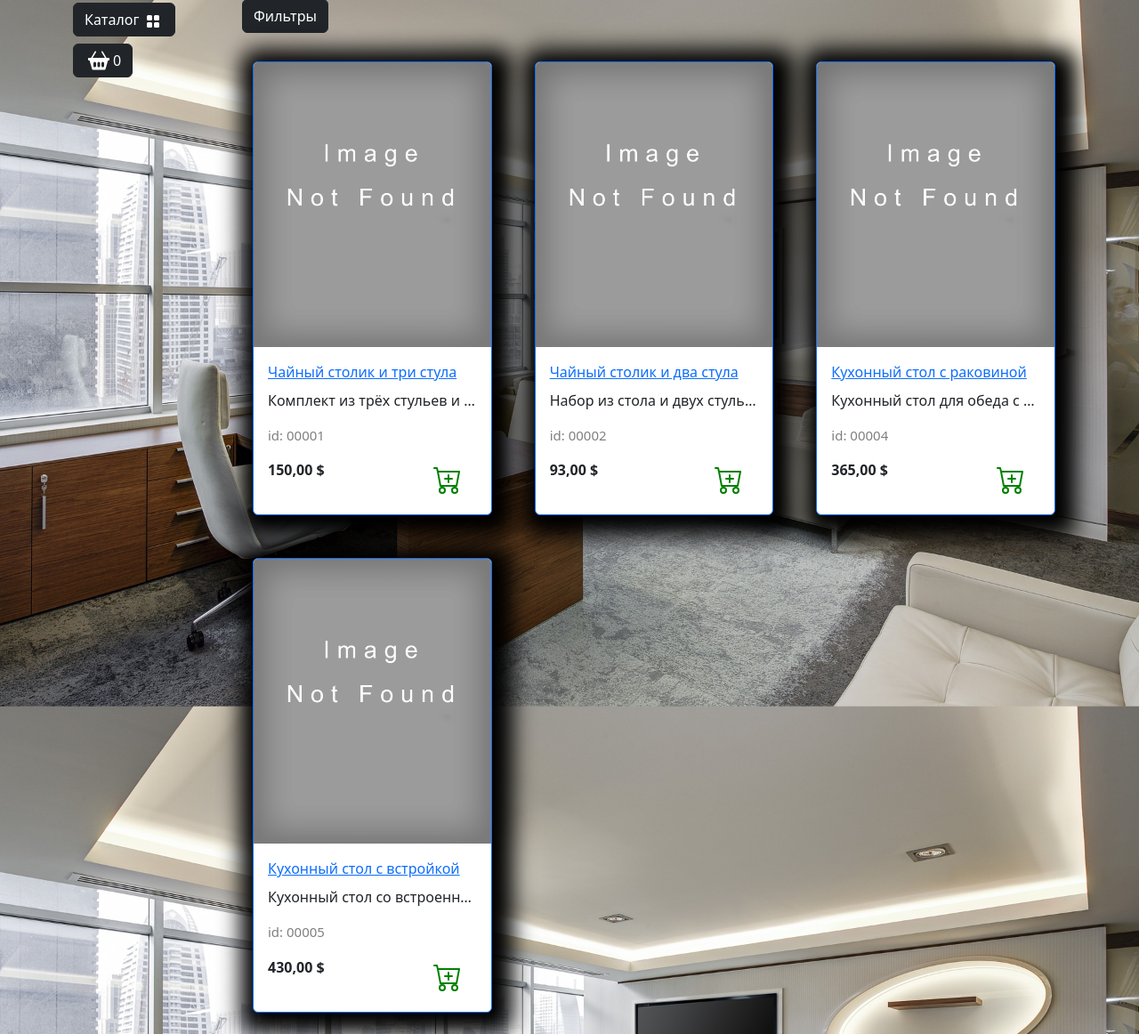
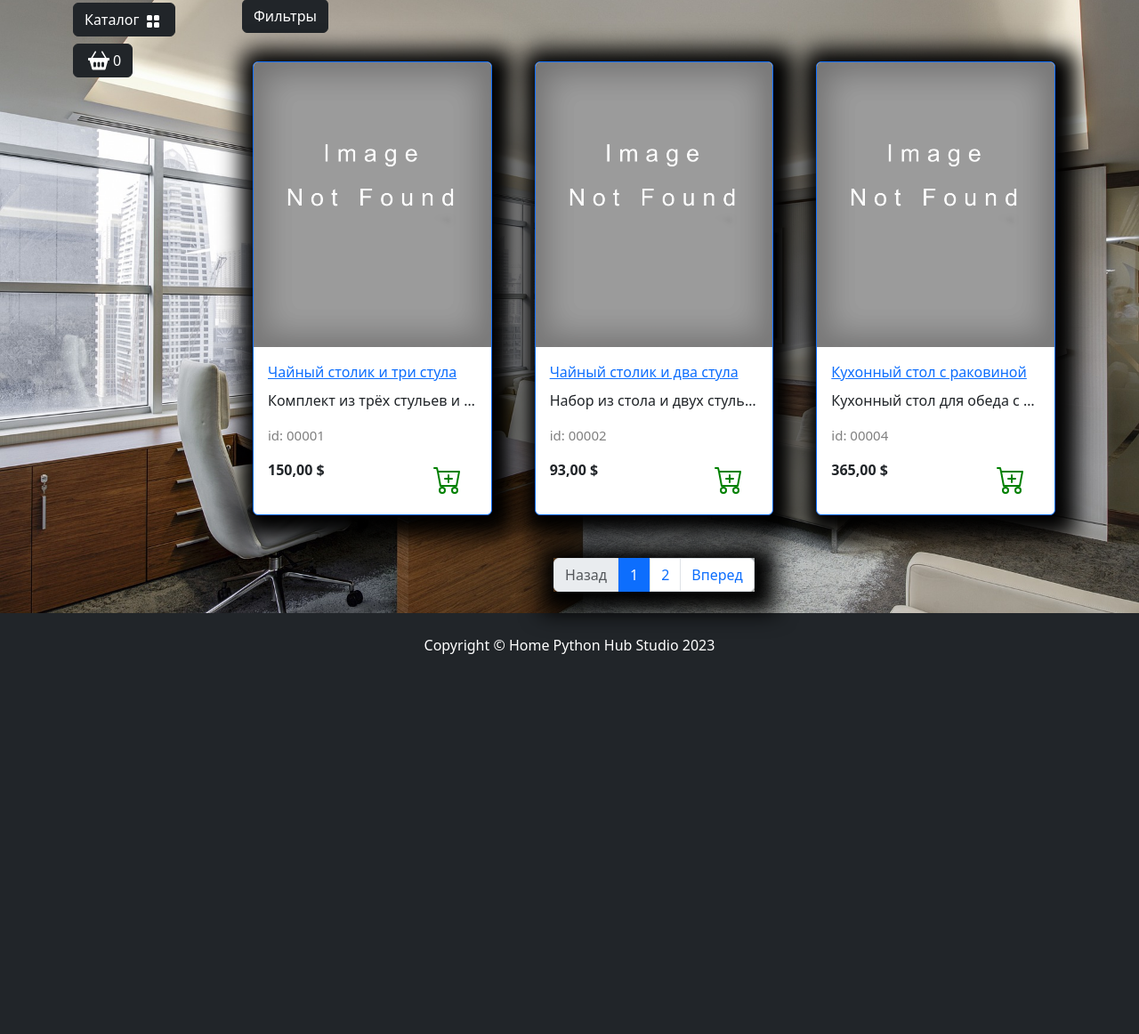
Before and after one commit to i-am-ZhVi/django_example, a Django app: page /catalog/kuhnya/ in a window 1280 px wide. Shown: the part 61-1223 px from the top of the page at 89% size. After the commit the page ends 796 px from the top, so only its background shows below. Run offline with Django 4.2, Linux system fonts and the light colour scheme; data comes from the database, SQL or seed files in the repository; some libraries are stand-ins or nearby versions.

Commit message:
first pagination

```diff
--- a/goods/models.py
+++ b/goods/models.py
@@ -32,6 +32,7 @@
         db_table = "product"
         verbose_name = "Продукт"
         verbose_name_plural = "Продукты"
+        ordering = ('id',)
 
     def __str__(self):
         return f"{self.name} Количество: {self.quantity}"
--- a/goods/templates/goods/catalog.html
+++ b/goods/templates/goods/catalog.html
@@ -77,4 +77,43 @@
         {% endfor %}
 
     </div>
+
+    <!-- Пагинация -->
+    <nav aria-label="Page navigation example">
+        <ul class="pagination justify-content-center my-4">
+            <div class="custom-shadow d-flex">
+                <li class="page-item {% if not goods.has_previous %}disabled{% endif %}">
+                  <a class="page-link" href="{% if goods.has_previous %}
+                      {% url 'catalog:index' slug_url goods.previous_page_number %}
+                      {% else %}
+                      #
+                      {% endif %}">Назад</a>
+                </li>
+                {% for page in goods.paginator.page_range %}
+                    {% if page >= goods.number|add:-2 and page <= goods.number|add:2 %}
+                        <li class="page-itemc {% if goods.number == page %}active{% endif %}">
+                            <a class="page-link" href="{% url 'catalog:index' slug_url page %}">{{ page }}</a>
+                        </li>
+                    {% endif %}
+                {% endfor %}
+
+                <li class="page-item {% if not goods.has_next %}disabled{% endif %}">
+                  <a class="page-link" href="{% if goods.has_next %}
+                      {% url 'catalog:index' slug_url goods.next_page_number %}
+                      {% else %}
+                      #
+                      {% endif %}">Вперед</a>
+                </li>
+            </div>
+        </ul>
+    </nav>
 {% endblock %}
+
+
+{% block footer %}
+    <footer class="py-4 bg-dark">
+        <div class="container">
+            <p class="m-0 text-center text-white">Copyright &copy; Home Python Hub Studio 2023</p>
+        </div>
+    </footer>
+{% endblock %}
--- a/goods/urls.py
+++ b/goods/urls.py
@@ -1,3 +1,4 @@
+from goods.views import catalog
 from django.contrib import admin
 from django.urls import path
 
@@ -7,5 +8,6 @@
 
 urlpatterns = [
     path('<slug:category_slug>/', views.catalog, name="index"),
+    path("<slug:category_slug>/<int:page>/", views.catalog, name="index"),
     path("product/<slug:product_slug>/", views.product, name="product"),
 ]
--- a/goods/views.py
+++ b/goods/views.py
@@ -1,3 +1,4 @@
+from django.core.paginator import Paginator
 from django.shortcuts import get_list_or_404, render
 
 from goods.models import Products
@@ -5,16 +6,21 @@
 # Create your views here.
 
 
-def catalog(request, category_slug):
+def catalog(request, category_slug, page=1):
     if category_slug == "all":
         goods = Products.objects.all()
     else:
         goods = get_list_or_404(Products.objects.filter(category__slug=category_slug))
 
 
+    paginator = Paginator(goods, 3)
+
+    current_page = paginator.page(page)
+
     context = {
         'title': 'Home - Каталог',
-        "goods": goods,
+        "goods": current_page,
+        "slug_url": category_slug,
     }
     return render(request, 'goods/catalog.html', context)
 
--- a/main/templates/main/base.html
+++ b/main/templates/main/base.html
@@ -142,7 +142,7 @@
                                                     <div class="col p-0"><strong>100.00 $</strong></div>
                                                     <div class="col p-0">
                                                         <a href="#" class="remove-from-cart" data-cart-id="">
-                                                            <img class="mx-1" src="deps/icons/trash3-fill.svg"
+                                                            <img class="mx-1" src="{% static 'deps/icons/trash3-fill.svg' %}"
                                                                 alt="Catalog Icon" width="16" height="16">
                                                         </a>
                                                     </div>
```
